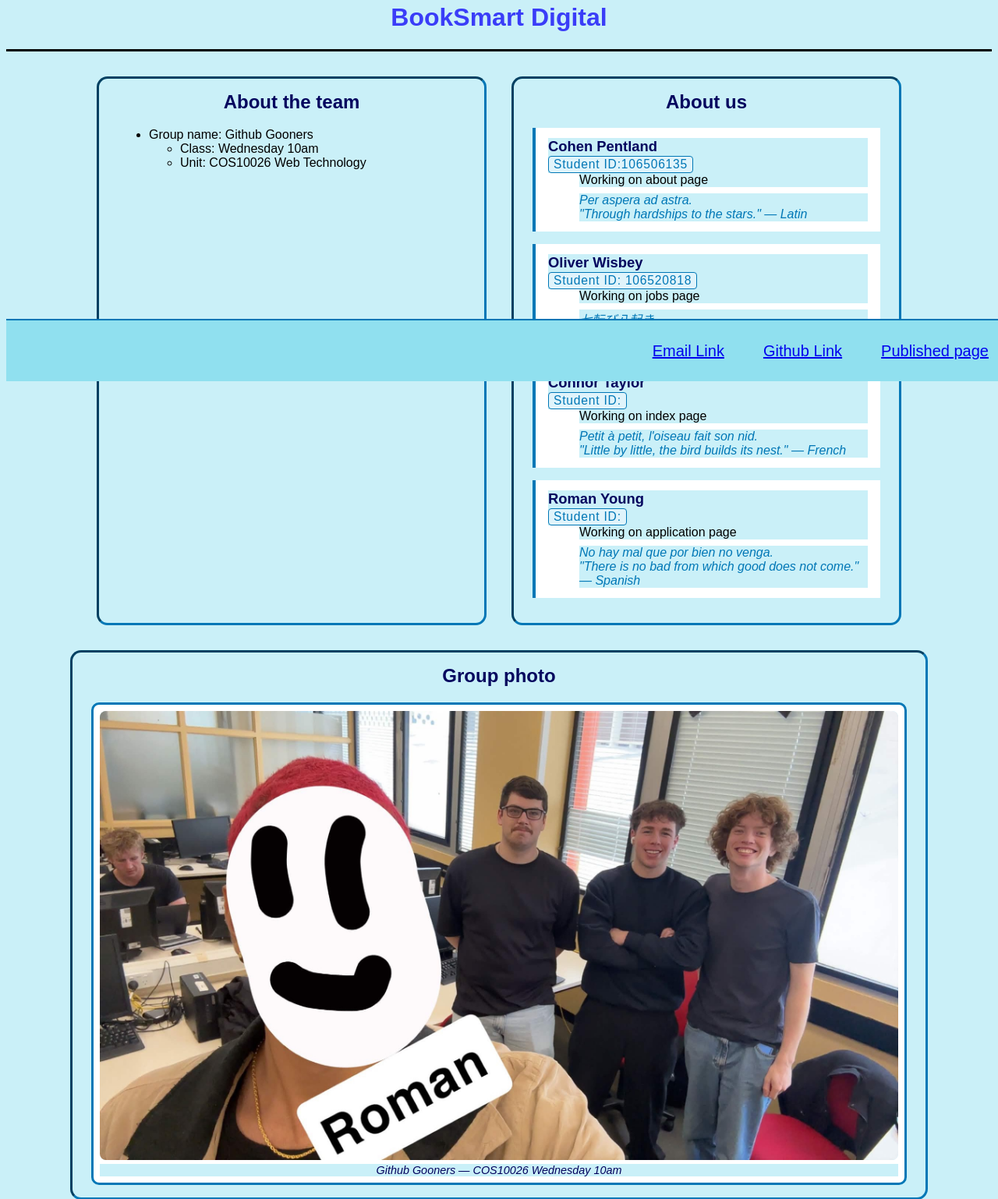
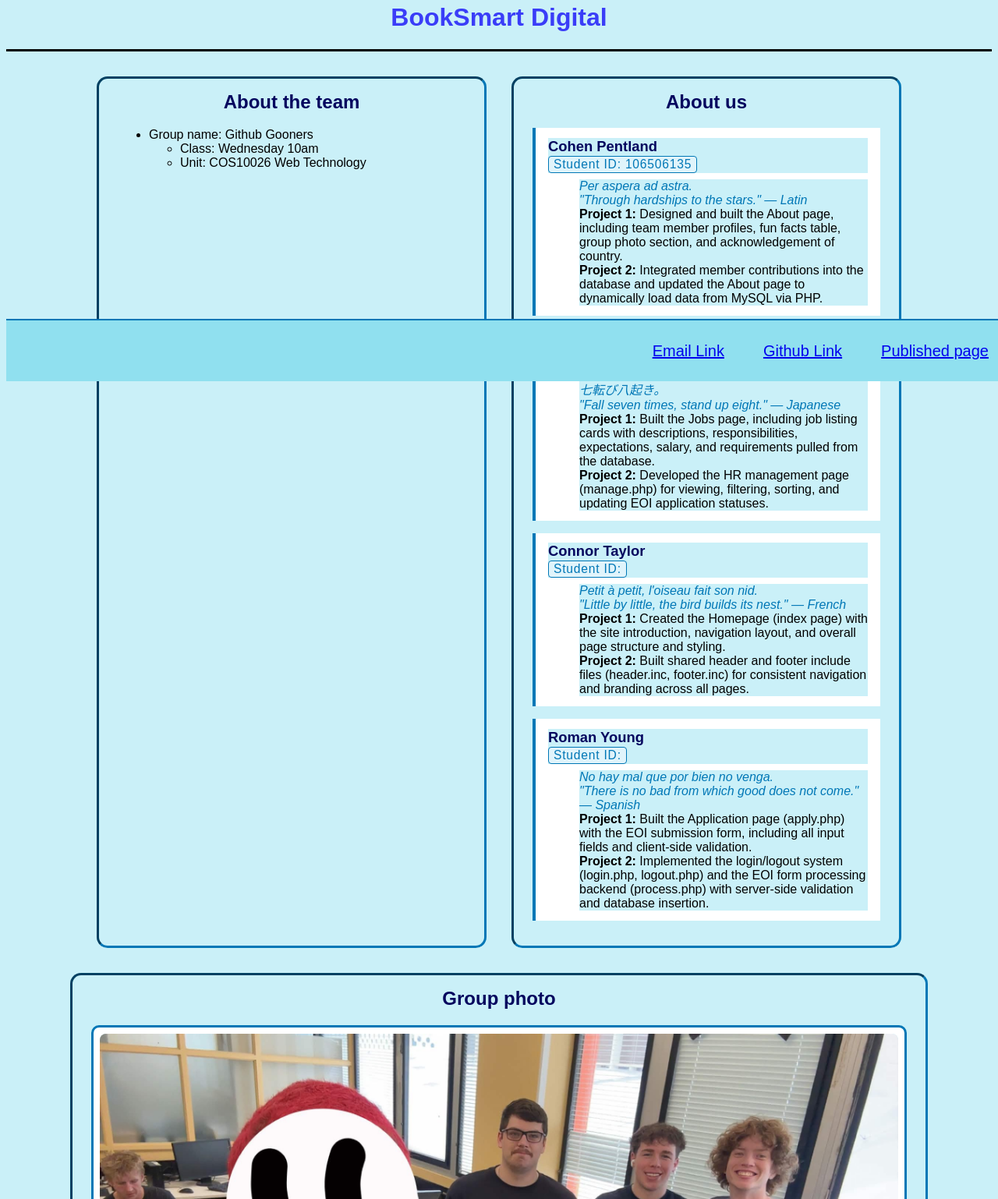
Before and after one commit to 106520818/edtechprojectV2.0, a PHP site: page /pages/about.php in a window 1280 px wide. Shown: the part 311-1849 px from the top of the page at 78% size. Run offline with PHP 8.4, Linux system fonts and the light colour scheme; data comes from the database, SQL or seed files in the repository; both versions use the stored data as it was after the commit.

Commit message:
finished about page

```diff
--- a/pages/about.php
+++ b/pages/about.php
@@ -1,3 +1,27 @@
+<?php
+$host = "localhost";
+$user = "root";
+$pwd  = "";
+$sql_db = "edtechv2";
+
+$members = [];
+$db_error = "";
+mysqli_report(MYSQLI_REPORT_OFF);
+$conn = @mysqli_connect($host, $user, $pwd, $sql_db);
+if (!$conn) {
+    $db_error = "Connection failed: " . mysqli_connect_error();
+} else {
+    $result = @mysqli_query($conn, "SELECT * FROM member_contributions ORDER BY id");
+    if (!$result) {
+        $db_error = "Query failed: " . mysqli_error($conn);
+    } else {
+        while ($row = mysqli_fetch_assoc($result)) {
+            $members[] = $row;
+        }
+    }
+    mysqli_close($conn);
+}
+?>
 <!DOCTYPE html>
 <!--
 Created: 01/04/2026
@@ -5,7 +29,6 @@ Last Edited: 15/04/2026
 Authors: Connor Taylor, Roman Young
 Description: About page
 -->
-
 <html lang="en">
 
 <head>
@@ -100,16 +123,19 @@ Description: About page
             cursor: default;
         }
     </style>
-
 </head>
 
+<body>
+
 <?php
-include '../IncFiles/header.inc';
+if (!@include('../IncFiles/header.inc')) {
+    echo '<p style="color:red;">Header include failed</p>';
+}
 ?>
 
-<body>
     <main>
         <div class="about-container">
+
             <section class="aboutboxes">
                 <h1>About the team</h1>
                 <ul>
@@ -125,45 +151,24 @@ include '../IncFiles/header.inc';
             <section class="aboutboxes">
                 <h1>About us</h1>
 
+                <?php if ($db_error): ?>
+                    <p style="color:red;"><?php echo htmlspecialchars($db_error); ?></p>
+                <?php elseif (!empty($members)): ?>
+                    <?php foreach ($members as $m): ?>
                     <dl class="member">
-                <dt>Cohen Pentland</dt>
-                <dt><span class="student-id">Student ID:106506135 </span></dt>
-                <dd class="role">Working on about page</dd>
+                        <dt><?php echo htmlspecialchars($m['name']); ?></dt>
+                        <dt><span class="student-id">Student ID: <?php echo htmlspecialchars($m['student_id']); ?></span></dt>
                         <dd class="quote">
-                    <span lang="la">Per aspera ad astra.</span><br>
-                    <em>"Through hardships to the stars."</em> — Latin
+                            <span lang="<?php echo htmlspecialchars($m['quote_lang']); ?>"><?php echo htmlspecialchars($m['quote']); ?></span><br>
+                            <em><?php echo htmlspecialchars($m['quote_translation']); ?></em> — <?php echo htmlspecialchars($m['quote_source']); ?>
                         </dd>
+                        <dd><strong>Project 1:</strong> <?php echo htmlspecialchars($m['project1_contribution']); ?></dd>
+                        <dd><strong>Project 2:</strong> <?php echo htmlspecialchars($m['project2_contribution']); ?></dd>
                     </dl>
-
-            <dl class="member">
-                <dt>Oliver Wisbey</dt>
-                <dt><span class="student-id">Student ID: 106520818</span></dt>
-                <dd class="role">Working on jobs page</dd>
-                <dd class="quote">
-                    <span lang="ja">七転び八起き。</span><br>
-                    <em>"Fall seven times, stand up eight."</em> — Japanese
-                </dd>
-            </dl>
-
-            <dl class="member">
-                <dt>Connor Taylor</dt>
-                <dt><span class="student-id">Student ID: </span></dt>
-                <dd class="role">Working on index page</dd>
-                <dd class="quote">
-                    <span lang="fr">Petit à petit, l'oiseau fait son nid.</span><br>
-                    <em>"Little by little, the bird builds its nest."</em> — French
-                </dd>
-            </dl>
-
-            <dl class="member">
-                <dt>Roman Young</dt>
-                <dt><span class="student-id">Student ID: </span></dt>
-                <dd class="role">Working on application page</dd>
-                <dd class="quote">
-                    <span lang="es">No hay mal que por bien no venga.</span><br>
-                    <em>"There is no bad from which good does not come."</em> — Spanish
-                </dd>
-            </dl>
+                    <?php endforeach; ?>
+                <?php else: ?>
+                    <p>No member contributions found in the database.</p>
+                <?php endif; ?>
             </section>
 
             <section class="aboutboxes" style="flex: 1 1 100%; max-width: 100%;">
@@ -219,12 +224,11 @@ include '../IncFiles/header.inc';
                 <h1>Acknowledgement of Country</h1>
                 <p>We acknowledge the Wurundjeri Woi-wurrung people of the Kulin Nation as the Traditional Custodians of the land on which Swinburne University is situated in Hawthorn, Victoria. We pay our respects to their Elders past, present, and emerging, and recognise their continuing connection to land, water, and community.</p>
             </section>
+
         </div>
     </main>
 
-<?php include '../IncFiles/footer.inc';
-?>
+<?php include '../IncFiles/footer.inc'; ?>
 
 </body>
-
 </html>
```
Also changed, not shown: sql/edtechproject_db.sql (+50 -1 lines), 1 other file. Lines whose indentation alone changed are shown as unchanged.
